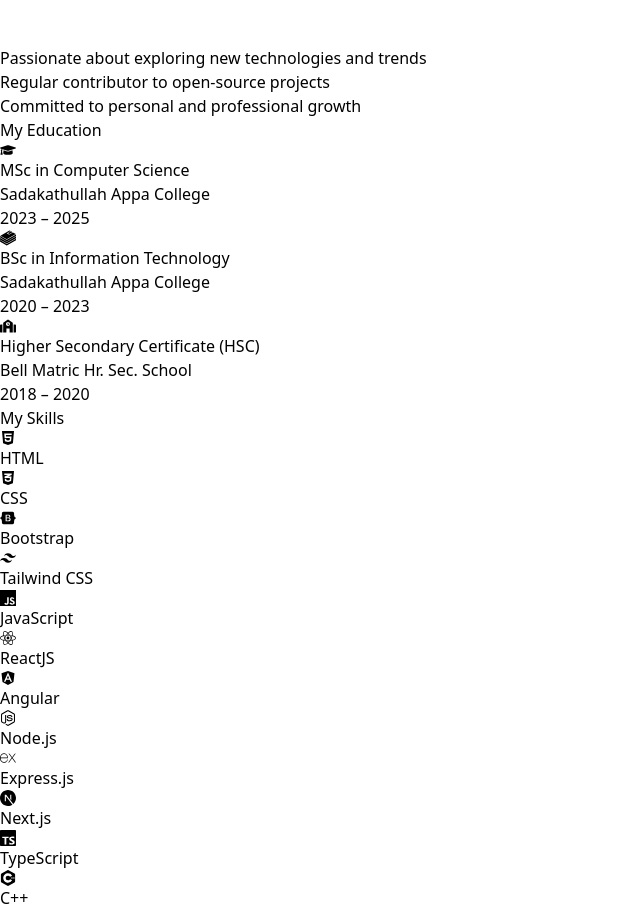
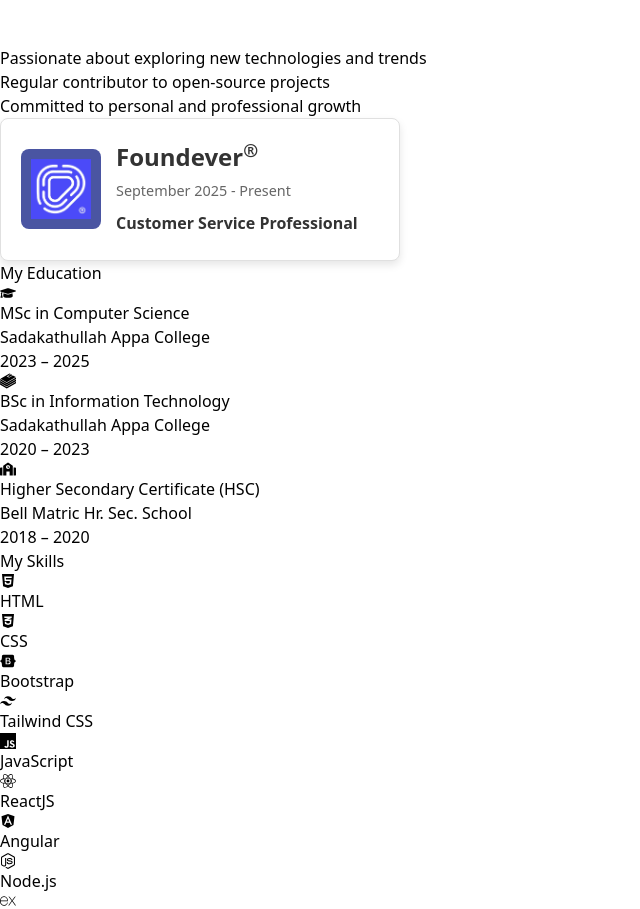
Before and after one commit to parveshahamed00/Personal_Portfolio, a React (Vite) app: page / in a window 1280 px wide. Shown: the part 1844-2753 px from the top of the page, without its empty margins (0-640 px from the left). Built offline with nearby package versions, Linux system fonts and the light colour scheme.

Commit message:
adding foundever experience but yet to complete design.

```diff
--- /dev/null
+++ b/src/components/Experience.jsx
@@ -0,0 +1,69 @@
+import React from 'react';
+
+const Experience = () => {
+  return (
+    <div style={styles.card}>
+      <div style={styles.badgeContainer}>
+        <img
+          src="/images/foundever.png" // Replace with the actual image URL
+          alt="Foundever Badge"
+          style={styles.badge}
+        />
+      </div>
+      <div style={styles.content}>
+        <h3 style={styles.companyName}>Foundever<sup>®</sup></h3>
+        <p style={styles.duration}>September 2025 - Present</p>
+        <p style={styles.role}><strong>Customer Service Professional</strong></p>
+      </div>
+    </div>
+  );
+};
+
+const styles = {
+  card: {
+    border: '1px solid #e0e0e0',
+    borderRadius: '8px',
+    padding: '20px',
+    maxWidth: '400px',
+    boxShadow: '0 4px 8px rgba(0, 0, 0, 0.1)',
+    backgroundColor: '#fff',
+    display: 'flex',
+    alignItems: 'center',
+    gap: '15px',
+  },
+  badgeContainer: {
+    backgroundColor: '#4A55A2',
+    padding: '10px',
+    borderRadius: '8px',
+    display: 'flex',
+    alignItems: 'center',
+    justifyContent: 'center',
+  },
+  badge: {
+    width: '60px',
+    height: '60px',
+    objectFit: 'contain',
+  },
+  content: {
+    display: 'flex',
+    flexDirection: 'column',
+  },
+  companyName: {
+    margin: '0',
+    fontSize: '1.5rem',
+    fontWeight: 'bold',
+    color: '#333',
+  },
+  duration: {
+    margin: '5px 0',
+    fontSize: '0.9rem',
+    color: '#666',
+  },
+  role: {
+    margin: '5px 0',
+    fontSize: '1rem',
+    color: '#333',
+  },
+};
+
+export default Experience;
--- a/src/pages/Hr.jsx
+++ b/src/pages/Hr.jsx
@@ -5,6 +5,7 @@
 import { SiBookstack } from "react-icons/si";
 import Achievements from "../components/Achievements";
 import Contact from "../components/Contact";
+import Experience from "../components/Experience";
 
 // Education Component
 const Education = ({ educationRef }) => {
@@ -278,6 +279,8 @@
           ))}
         </div>
       </section>
+{/* Experience */}
+<Experience/>
       {/* Education */}
       <Education educationRef={educationRef} />
       {/* Skills */}
```
Also changed, not shown: public/images/foundever.png (added).
